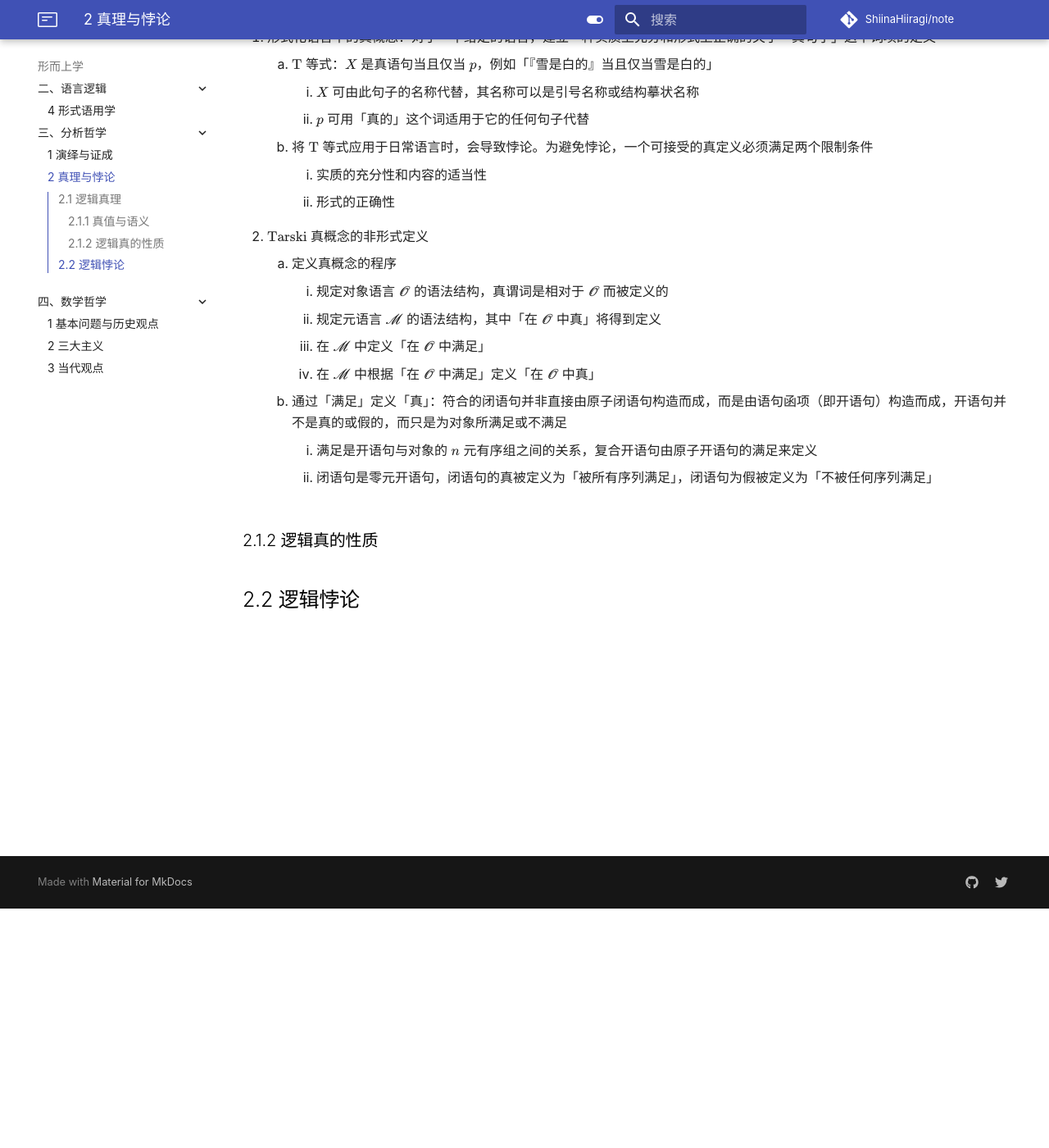
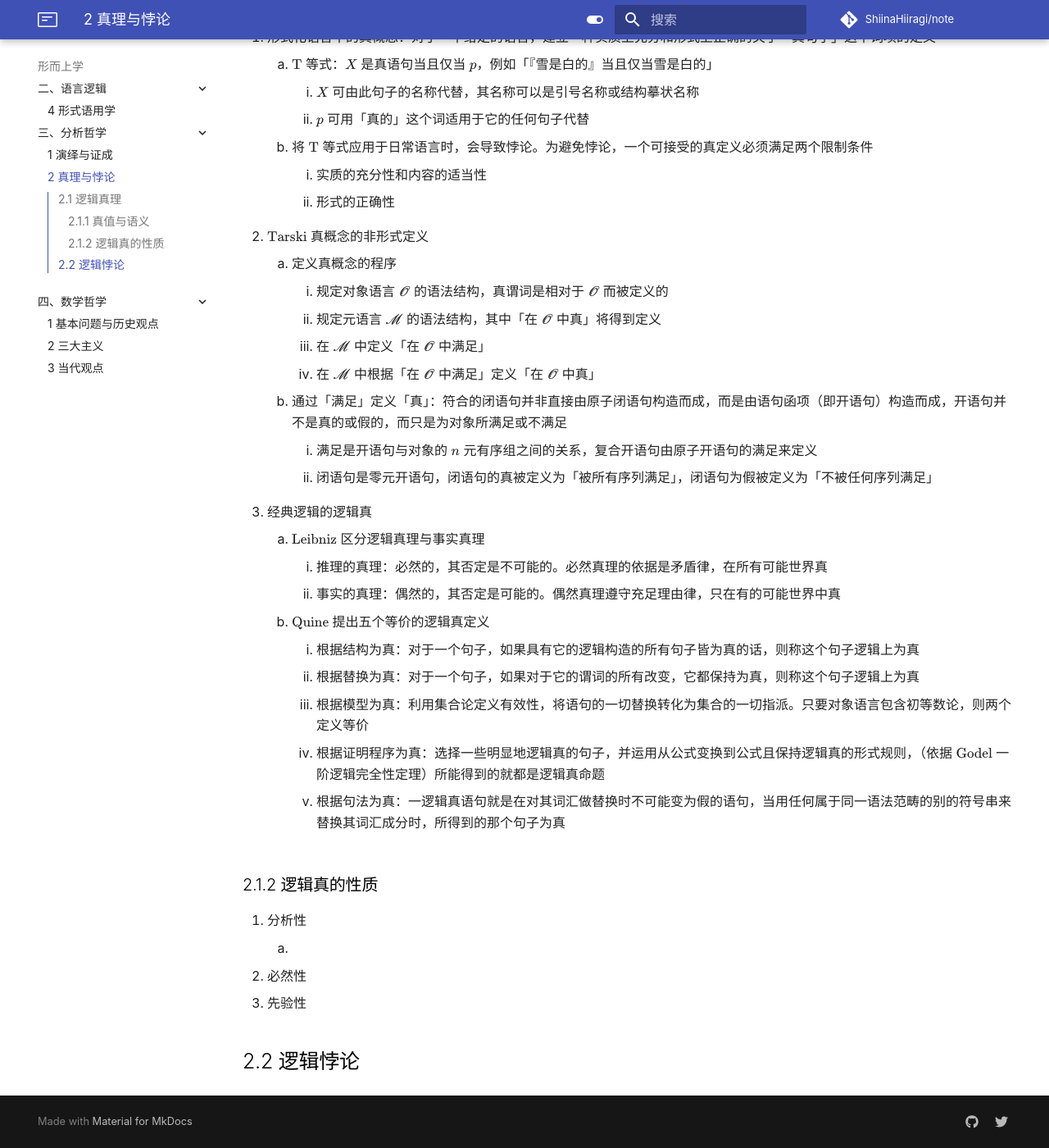
Before and after one commit to ShiinaHiiragi/note, an MkDocs documentation site: the page built from docs/meta/logic/truth.md, in a window 1280 px wide and 1400 px high, scrolled down 292 px. Shown: the whole window at 82% size. Built offline with MkDocs 1.6.1 and Material for MkDocs 9.7.7, drawn with Linux system fonts in a browser that asks for light colours; comment, search, counter and statistics services are not loaded.

Commit message:
change priori

```diff
--- a/docs/meta/logic/truth.md
+++ b/docs/meta/logic/truth.md
@@ -18,7 +18,21 @@
     2. 通过「满足」定义「真」：符合的闭语句并非直接由原子闭语句构造而成，而是由语句函项（即开语句）构造而成，开语句并不是真的或假的，而只是为对象所满足或不满足
         1. 满足是开语句与对象的 $n$ 元有序组之间的关系，复合开语句由原子开语句的满足来定义
         2. 闭语句是零元开语句，闭语句的真被定义为「被所有序列满足」，闭语句为假被定义为「不被任何序列满足」
+3. 经典逻辑的逻辑真
+    1. $\text{Leibniz}$ 区分逻辑真理与事实真理
+        1. 推理的真理：必然的，其否定是不可能的。必然真理的依据是矛盾律，在所有可能世界真
+        2. 事实的真理：偶然的，其否定是可能的。偶然真理遵守充足理由律，只在有的可能世界中真
+    2. $\text{Quine}$ 提出五个等价的逻辑真定义
+        1. 根据结构为真：对于一个句子，如果具有它的逻辑构造的所有句子皆为真的话，则称这个句子逻辑上为真
+        2. 根据替换为真：对于一个句子，如果对于它的谓词的所有改变，它都保持为真，则称这个句子逻辑上为真
+        3. 根据模型为真：利用集合论定义有效性，将语句的一切替换转化为集合的一切指派。只要对象语言包含初等数论，则两个定义等价
+        4. 根据证明程序为真：选择一些明显地逻辑真的句子，并运用从公式变换到公式且保持逻辑真的形式规则，（依据 $\text{Godel}$ 一阶逻辑完全性定理）所能得到的就都是逻辑真命题
+        5. 根据句法为真：一逻辑真语句就是在对其词汇做替换时不可能变为假的语句，当用任何属于同一语法范畴的别的符号串来替换其词汇成分时，所得到的那个句子为真
 
 ### 2.1.2 逻辑真的性质
+1. 分析性
+    1.
+2. 必然性
+3. 先验性
 
 ## 2.2 逻辑悖论
```
Also changed, not shown: docs/meta/logic/syntax.md (+1 -1 lines), docs/meta/math/concept.md (+11 -11 lines), docs/meta/math/contemp.md (+3 -3 lines), docs/meta/math/doctrine.md (+14 -14 lines).
